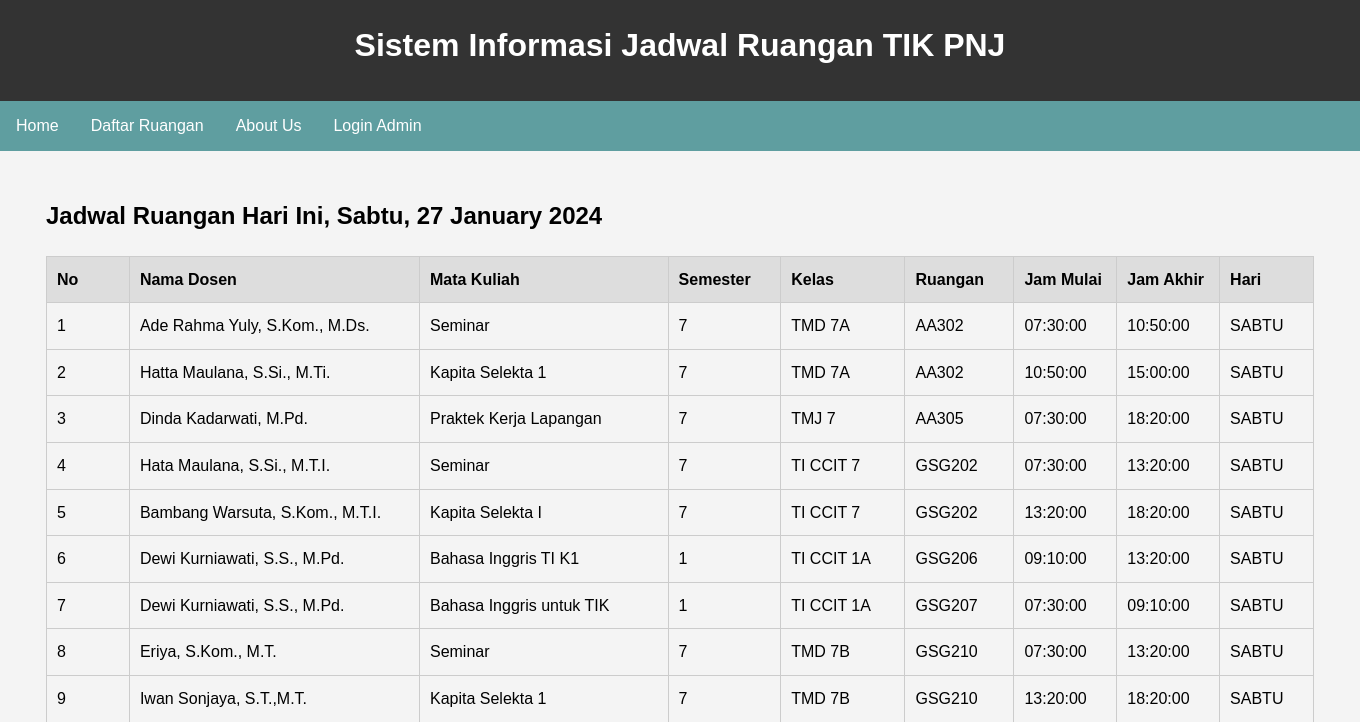
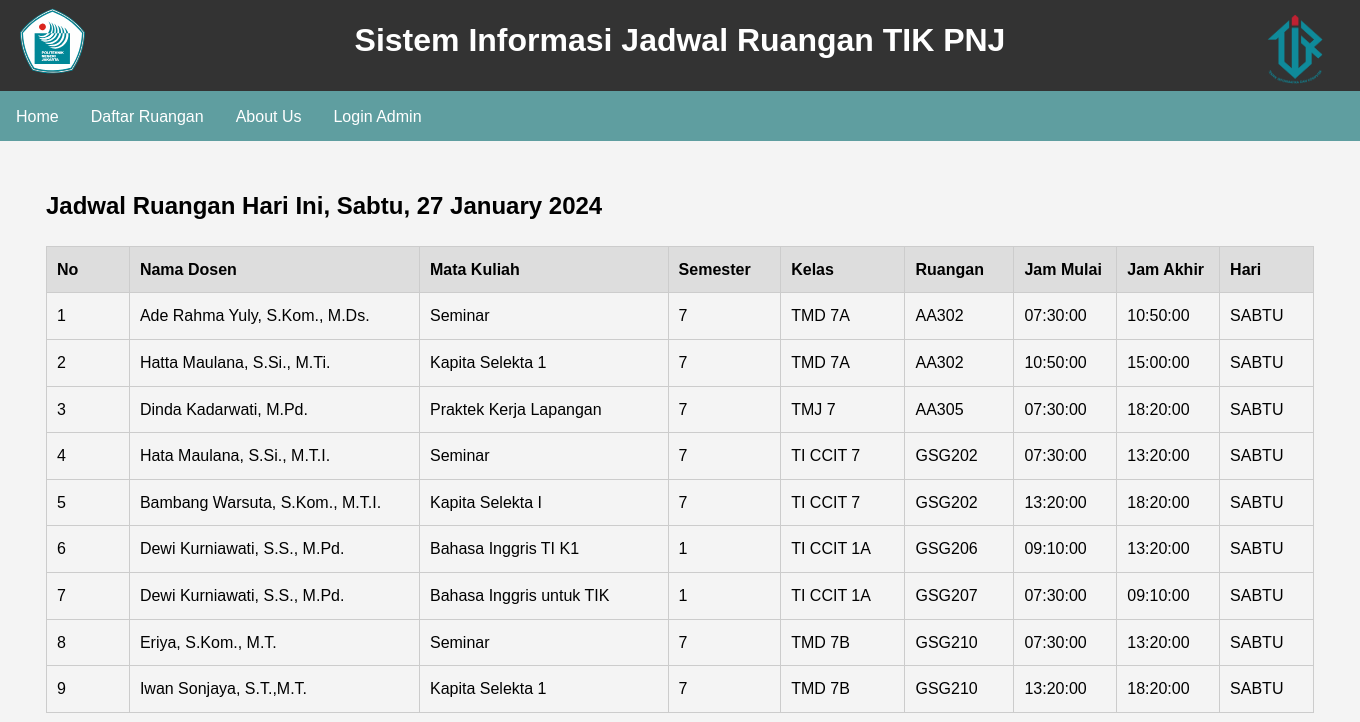
Before and after one commit to RioBithub/WEBPROLANJUT, a PHP site: page / in a window 1360 px wide. Shown: the top 722 px of the page. Run offline with PHP 8.4, Linux system fonts and the light colour scheme; data comes from the database, SQL or seed files in the repository.

Commit message:
edit header

```diff
--- a/index.php
+++ b/index.php
@@ -45,7 +45,11 @@ $resultJadwal = $conn->query($sqlJadwal);
     <link rel="stylesheet" href="styles.css">
     <style>
         .utama {
-            margin-top: -76px;
+            background-color: #333;
+            color: white;
+        }
+        h1 {
+            margin-top:15px;
         }
         .login-logout {
             margin: 1em;
@@ -98,17 +102,25 @@ $resultJadwal = $conn->query($sqlJadwal);
 
         .pnjlogo {
             margin-left: 20px;
+            margin-top: -70px;
         }
         .tiklogo {
-            margin-left: 1185px;
-            margin-top: -75px;
+            margin-left: 1235px;
+            margin-top: -70px;
         }
     </style>
 </head>
 <body>
-    <header>
-        <h1>Sistem Informasi Jadwal Ruangan TIK PNJ</h1>
-    </header>
+    <div class="utama">
+        <h1 align="center">Sistem Informasi Jadwal Ruangan TIK PNJ</h1>
+        <div class="pnjlogo">
+            <img src="pnj-logo.svg" alt="logo    tik" width="65" height="70">
+        </div>
+        <div class="tiklogo">
+            <img src="tik-pnj.png" alt="logo pnj" width="120" height="70">
+        </div>
+    </div>
+
     <div class="nav-container">
         <ul class="nav-list">
             <li><a href="index.php">Home</a></li>
```
